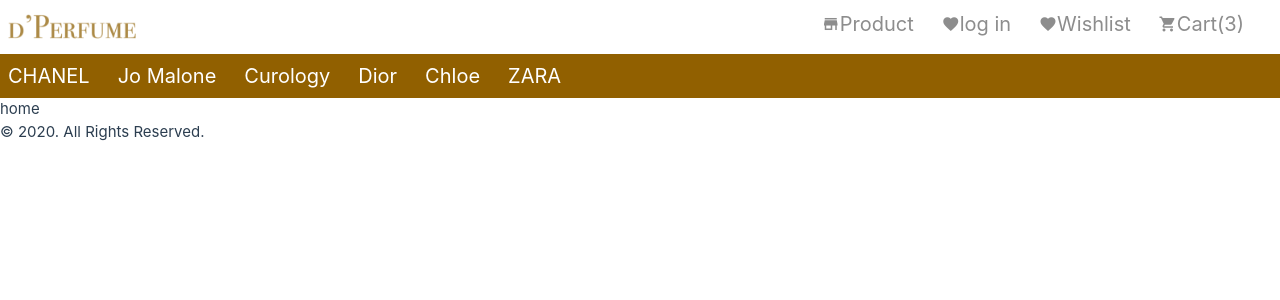
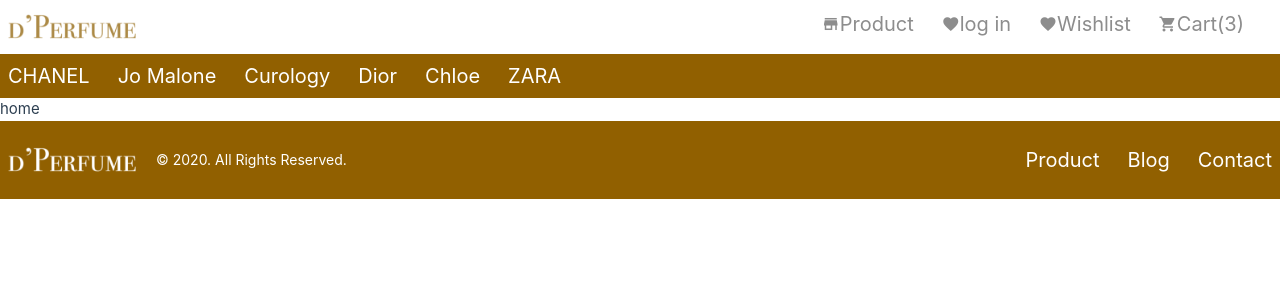
Before and after one commit to Tr-blank/vue3_practise_dPerfume, a Vue app: page / in a window 1280 px wide. Shown: the top 300 px of the page. Built offline with nearby package versions, Linux system fonts and the light colour scheme.

Commit message:
add footer component

```diff
--- a/src/App.vue
+++ b/src/App.vue
@@ -1,74 +1,11 @@
 <script setup>
 import Header from './components/Header.vue'
+import Footer from './components/Footer.vue'
 </script>
 
 <template>
   <Header />
 
   <RouterView />
-  <footer>© 2020. All Rights Reserved.</footer>
+  <Footer />
 </template>
-
-<style scoped>
-/* header {
-  line-height: 1.5;
-  max-height: 100vh;
-}
-
-.logo {
-  display: block;
-  margin: 0 auto 2rem;
-}
-
-nav {
-  width: 100%;
-  font-size: 12px;
-  text-align: center;
-  margin-top: 2rem;
-}
-
-nav a.router-link-exact-active {
-  color: var(--color-text);
-}
-
-nav a.router-link-exact-active:hover {
-  background-color: transparent;
-}
-
-nav a {
-  display: inline-block;
-  padding: 0 1rem;
-  border-left: 1px solid var(--color-border);
-}
-
-nav a:first-of-type {
-  border: 0;
-}
-
-@media (min-width: 1024px) {
-  header {
-    display: flex;
-    place-items: center;
-    padding-right: calc(var(--section-gap) / 2);
-  }
-
-  .logo {
-    margin: 0 2rem 0 0;
-  }
-
-  header .wrapper {
-    display: flex;
-    place-items: flex-start;
-    flex-wrap: wrap;
-  }
-
-  nav {
-    text-align: left;
-    margin-left: -1rem;
-    font-size: 1rem;
-
-    padding: 1rem 0;
-    margin-top: 1rem;
-  }
-} */
-</style>
--- /dev/null
+++ b/src/components/Footer.vue
@@ -0,0 +1,32 @@
+<template>
+  <footer class="bg-perfumes-main">
+    <div class="main-container flex justify-between">
+      <div class="py-5 flex items-center">
+        <RouterLink to="/" class="pr-5">
+          <img src="@/assets/img/dPerfume-w.png" alt="d'Perfume logo" />
+        </RouterLink>
+        <span class="text-white text-sm">© 2020. All Rights Reserved.</span>
+      </div>
+      <div class="flex items-center">
+        <RouterLink
+          :to="{ name: 'categories', params: { category: 'CHANEL' } }"
+          class="inline-block text-xl text-white pl-7 py-5"
+        >
+          Product
+        </RouterLink>
+        <RouterLink
+          :to="{ name: 'categories', params: { category: 'CHANEL' } }"
+          class="inline-block text-xl text-white pl-7 py-5"
+        >
+          Blog
+        </RouterLink>
+        <RouterLink
+          :to="{ name: 'categories', params: { category: 'CHANEL' } }"
+          class="inline-block text-xl text-white pl-7 py-5"
+        >
+          Contact
+        </RouterLink>
+      </div>
+    </div>
+  </footer>
+</template>
--- a/src/components/Header.vue
+++ b/src/components/Header.vue
@@ -41,7 +41,7 @@
         </RouterLink>
       </div>
     </div>
-    <div class="bg-perfumes-main bg-blue">
+    <div class="bg-perfumes-main">
       <div class="main-container">
         <RouterLink
           v-for="category in categories"
@@ -55,5 +55,3 @@
     </div>
   </header>
 </template>
-
-<style scoped></style>
```
Also changed, not shown: src/assets/img/dPerfume-w.png (added), src/assets/img/dPerfume-w@2x.png (added).
